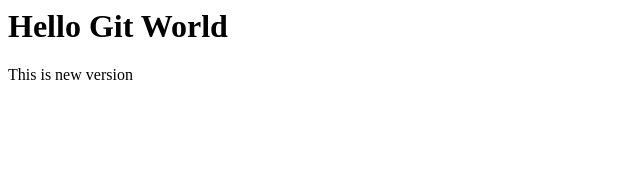
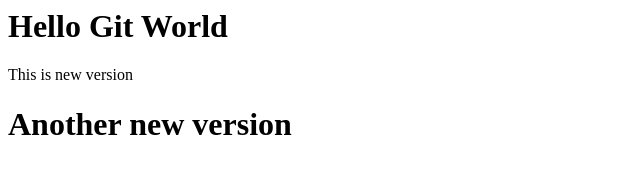
Before and after one commit to sadhuayon/GitGitHubMasterClass, a plain HTML site: page index.html in a window 1280 px wide. Shown: the whole page, without its empty margins (0-640 px from the left). Drawn offline with Linux system fonts and the light colour scheme.

Commit message:
2nd version

```diff
--- a/index.html
+++ b/index.html
@@ -3,3 +3,4 @@
 
     <p1>This is new version</p1>
 </div>
+<h1>Another new version</h1>
```
